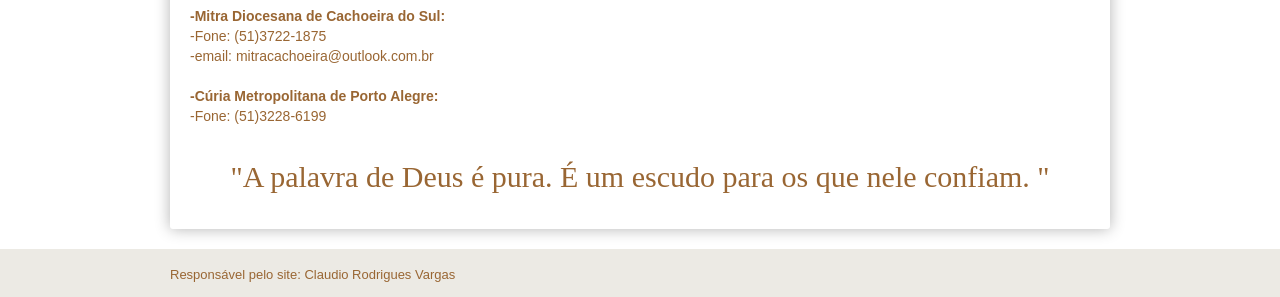
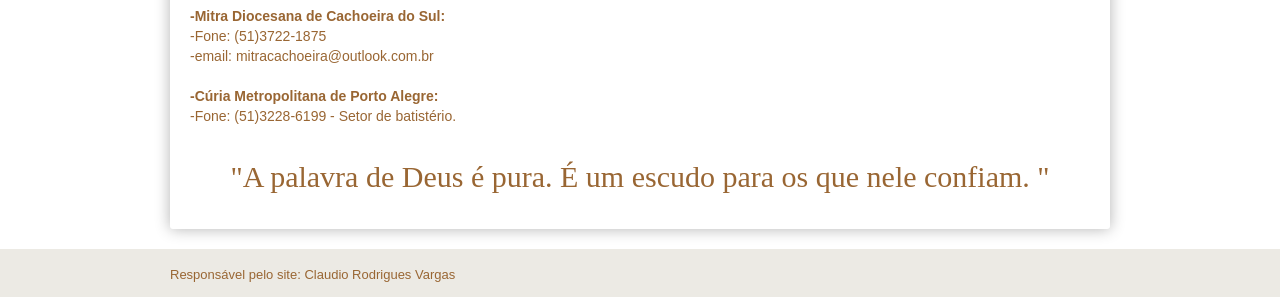
Before and after one commit to claudiovargas1955/claudiovargas1955.github.io, a Jekyll site: the page built from _pages/downloads.html, in a window 1280 px wide. Shown: the part 1392-1689 px from the top of the page. Built offline with Jekyll 4.4.1, drawn with Linux system fonts in a browser that asks for light colours; some web fonts are replaced.

Commit message:
Update downloads.html

```diff
--- a/_pages/downloads.html
+++ b/_pages/downloads.html
@@ -175,7 +175,7 @@ mensagem na página contato desse site, ou pelo email (claudio_.vargas@hotmail.c
 -email: mitracachoeira@outlook.com.br <br><br>
 
 <b>-Cúria Metropolitana de Porto Alegre: </b><br>
--Fone: (51)3228-6199 <br><br>
+-Fone: (51)3228-6199 - Setor de batistério.<br><br>
 
 
 <p style="text-align:center;  color:#996633; font-size:30px; font-family: 'Rancho', cursive">"A palavra de Deus é pura. É um escudo para
```
